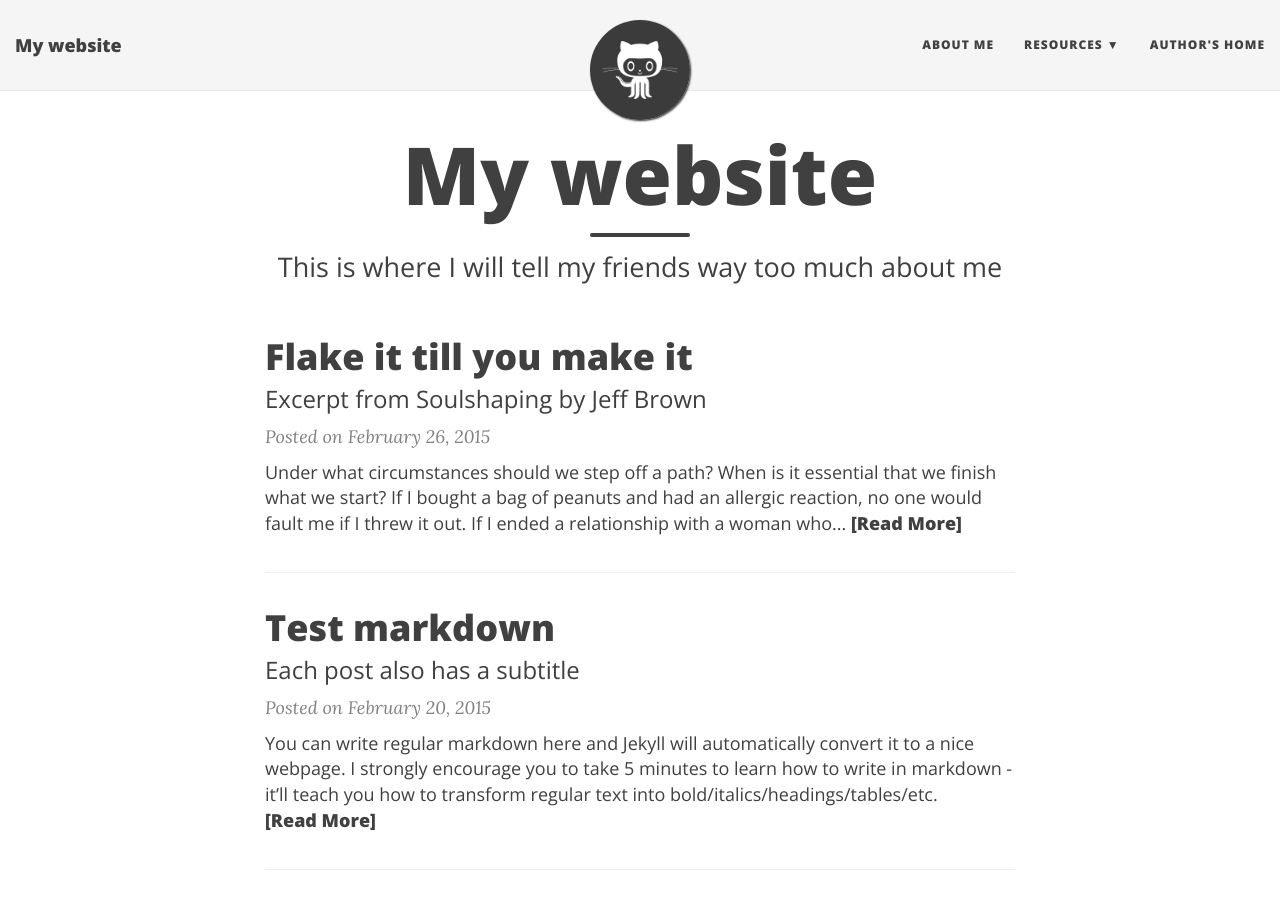
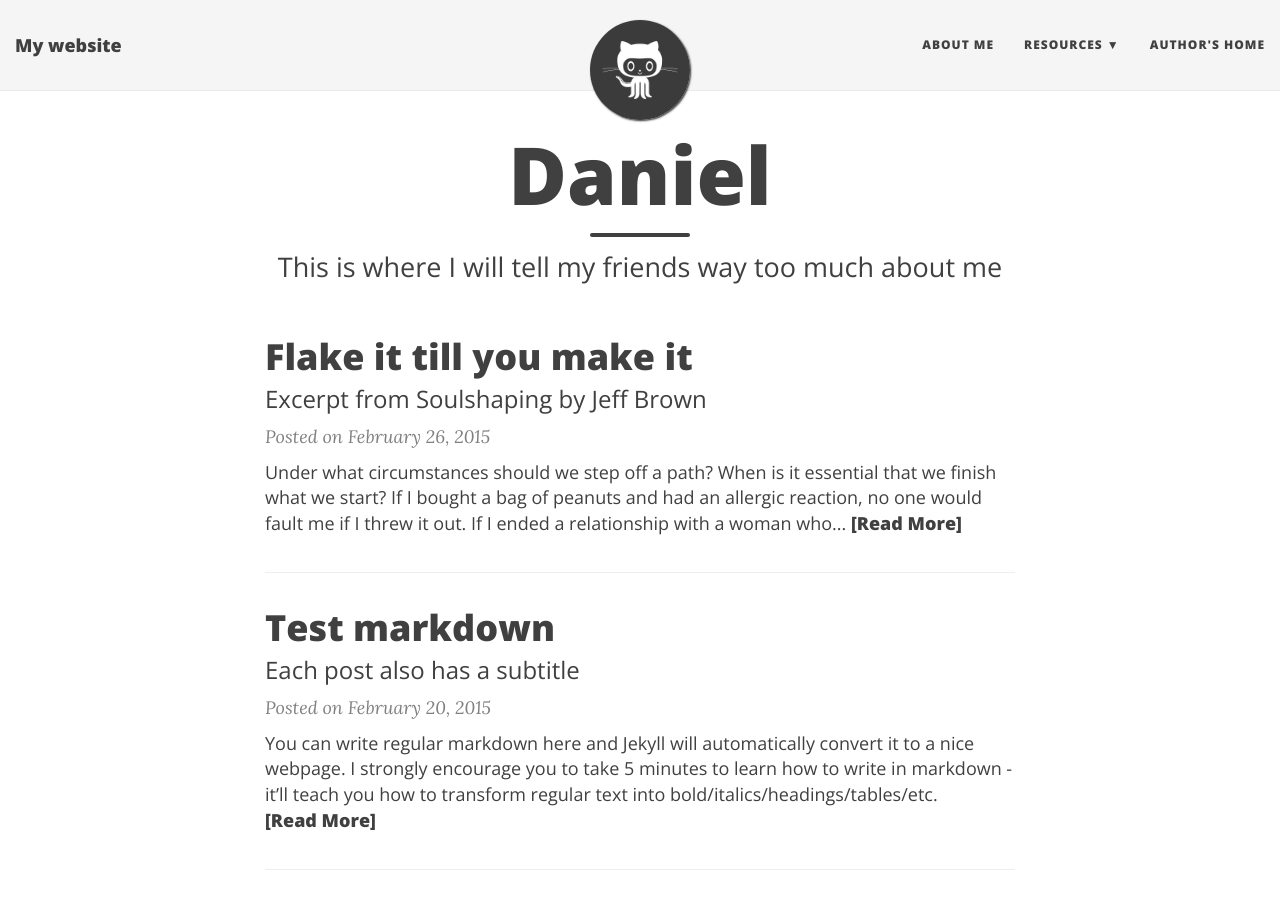
Before and after one commit to persa188/persa188.github.io, a Jekyll site: the page built from index.html, in a window 1280 px wide and 900 px high. Built offline with Jekyll 4.4.1, drawn with Linux system fonts in a browser that asks for light colours; nearby versions of some CDN libraries; the list of posts is cut into pages by our own code.

Commit message:
Update index.html

```diff
--- a/index.html
+++ b/index.html
@@ -1,6 +1,6 @@
 ---
 layout: page
-title: My website
+title: Daniel
 subtitle: This is where I will tell my friends way too much about me
 ---
 
```
